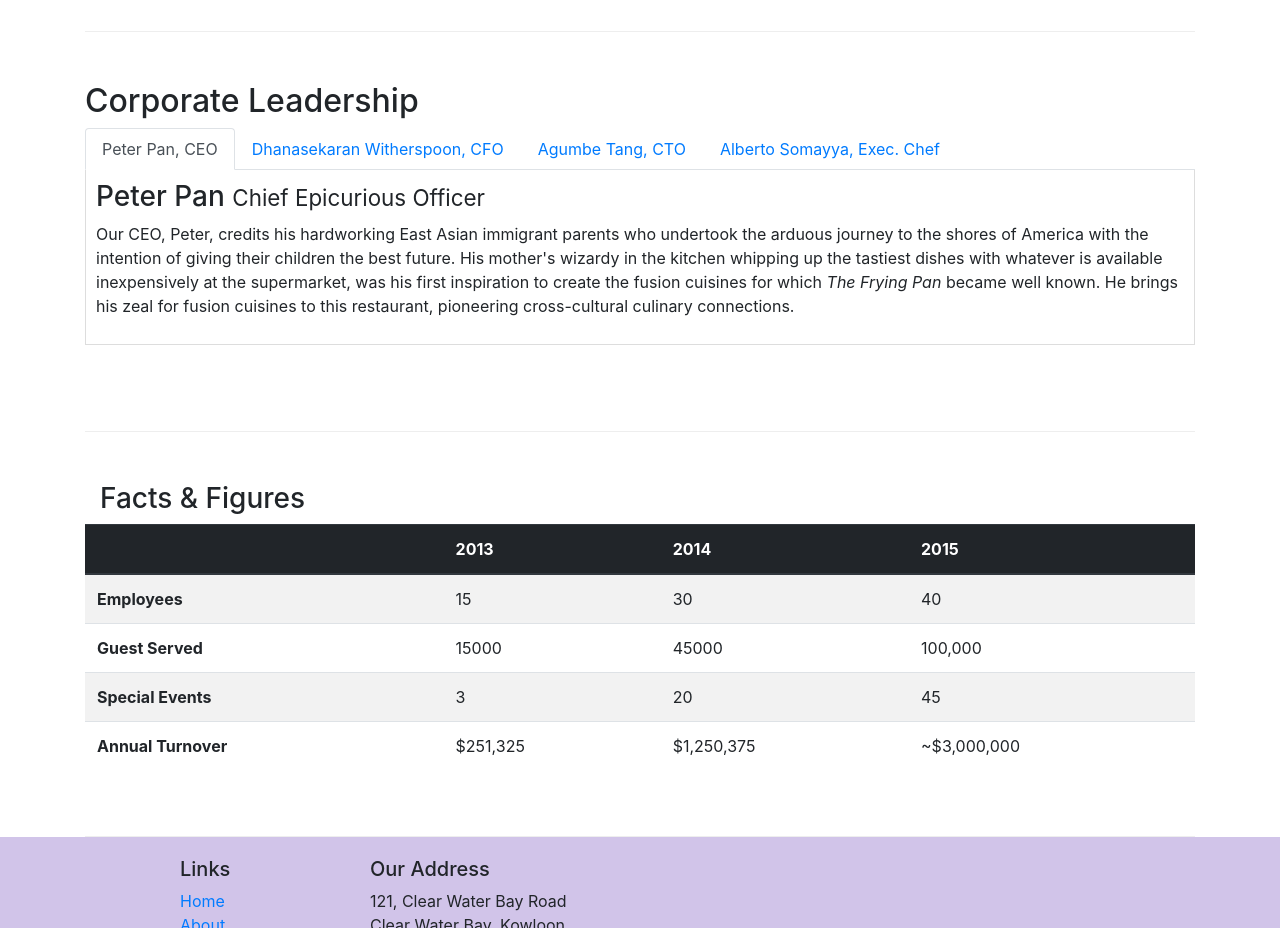
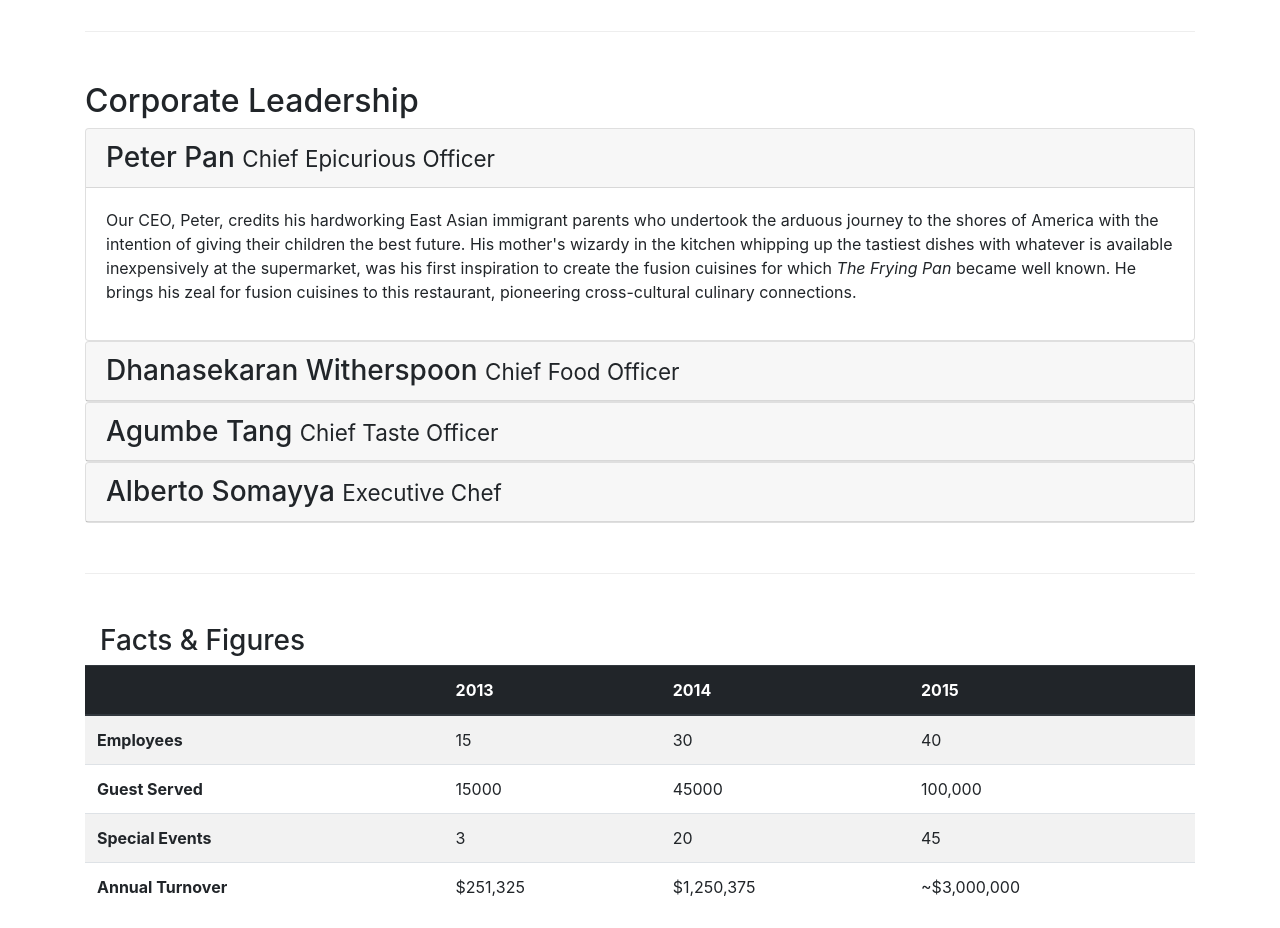
Before and after one commit to mohdazaan18/Bootstrap, a website: page aboutus.html in a window 1280 px wide. Shown: the part 940-1868 px from the top of the page. Drawn offline with nearby package versions, Linux system fonts and the light colour scheme.

Commit message:
accordion

```diff
--- a/aboutus.html
+++ b/aboutus.html
@@ -103,40 +103,55 @@
         <div class ="row-content">
             <div>
                 <h2>Corporate Leadership</h2>
-                <ul class="nav nav-tabs">
-                    <li class="nav-item">
-                        <a class="nav-link active" href="#peter" role="tab" data-toggle="tab">Peter Pan, CEO</a>
-                    </li>
-                    <li class="nav-item">
-                        <a class="nav-link" href="#dunny" role="tab" data-toggle="tab">Dhanasekaran Witherspoon, CFO</a>
-                    </li>
-                    <li class="nav-item">
-                        <a class="nav-link" href="#agumbe" role="tab" data-toggle="tab">Agumbe Tang, CTO</a>
-                    </li>
-                    <li class="nav-item">
-                        <a class="nav-link" href="#alberto" role="tab" data-toggle="tab">Alberto Somayya, Exec. Chef</a>
-                    </li>
-                </ul>
-                <div class="tab-content">
-                <div role="tabpanel" class="tab-pane fade show active" id="peter">
-                <h3>Peter Pan <small>Chief Epicurious Officer</small></h3>
+                <div id ="accordion">
+                <div class="card">
+                    <div class="card-header" role="tab" id="peterhead">
+                        <h3 class="mb-0"> <a data-toggle="collapse" data-target="#peter"> Peter Pan <small>Chief Epicurious Officer</small></a></h3>
+                    </div>
+                    <div class="collapse show" id="peter" data-parent="#accordion">
+                <div class="card-body">
+
                 <p class="d-none d-sm-block">Our CEO, Peter, credits his hardworking East Asian immigrant parents who undertook the arduous journey to the shores of America with the intention of giving their children the best future. His mother's wizardy in the kitchen whipping up the tastiest dishes with whatever is available inexpensively at the supermarket, was his first inspiration to create the fusion cuisines for which <em>The Frying Pan</em> became well known. He brings his zeal for fusion cuisines to this restaurant, pioneering cross-cultural culinary connections.</p>
                </div>
-               <div role="tabpanel" class="tab-pane fade" id="dunny">
-                <h3>Dhanasekaran Witherspoon <small>Chief Food Officer</small></h3>
+            </div>
+            </div>
+            <div class="card">
+            <div class="card-header" id="dunnyhead" role="tab">
+                <h3 class="mb-0"><a class="collapsed" data-toggle="collapse" data-target="#dunny">Dhanasekaran Witherspoon <small>Chief Food Officer</small></a></h3>
+            </div>
+            <div class="collapse" id="dunny" data-parent="#accordion">
+               <div class="card-body">
                 <p class="d-none d-sm-block">Our CFO, Danny, as he is affectionately referred to by his colleagues, comes from a long established family tradition in farming and produce. His experiences growing up on a farm in the Australian outback gave him great appreciation for varieties of food sources. As he puts it in his own words, <em>Everything that runs, wins, and everything that stays, pays!</em></p>
             </div>
-            <div role="tabpanel" class="tab-pane fade" id="agumbe">
-                <h3>Agumbe Tang <small>Chief Taste Officer</small></h3>
-                <p class="d-none d-sm-block">Blessed with the most discerning gustatory sense, Agumbe, our CTO, personally ensures that every dish that we serve meets his exacting tastes. Our chefs dread the tongue lashing that ensues if their dish does not meet his exacting standards. He lives by his motto, <em>You click only if you survive my lick.</em></p>
+        </div>
+    </div>
+    <div class="card">
+        <div class="card-header" id="agumbehead" role="tab">
+            <h3 class="mb-0"><a class="collapsed" data-toggle="collapse" data-target="#agumbe">Agumbe Tang <small>Chief Taste Officer</small></a></h3>
+        </div>
+        <div class="collapse" id="agumbe" data-parent="#accordion">
+            <div class="card-body">
+            <p class="d-none d-sm-block">Blessed with the most discerning gustatory sense, Agumbe, our CTO, personally ensures that every dish that we serve meets his exacting tastes. Our chefs dread the tongue lashing that ensues if their dish does not meet his exacting standards. He lives by his motto, <em>You click only if you survive my lick.</em></p>
+        </div>
+        </div>
+    </div>
+    <div class="card">
+        <div class="card-header" id="albertohead" role="tab">
+            <h3 class="mb-0"><a class="collapsed" data-toggle="collapse" data-target="#alberto">Alberto Somayya <small>Executive Chef</small></a></h3>
+        </div>
+
+    <div class="collapse" id="alberto" data-parent="#accordion">
+        <div class="card-body">
+        <p class="d-none d-sm-block">Award winning three-star Michelin chef with wide International experience having worked closely with whos-who in the culinary world, he specializes in creating mouthwatering Indo-Italian fusion experiences. He says, <em>Put together the cuisines from the two craziest cultures, and you get a winning hit! Amma Mia!</em></p>
+    </div>
+</div>
+
+    </div>
+
             </div>
-            <div role="tabpanel" class="tab-pane fade" id="alberto">
-                <h3>Alberto Somayya <small>Executive Chef</small></h3>
-                <p class="d-none d-sm-block">Award winning three-star Michelin chef with wide International experience having worked closely with whos-who in the culinary world, he specializes in creating mouthwatering Indo-Italian fusion experiences. He says, <em>Put together the cuisines from the two craziest cultures, and you get a winning hit! Amma Mia!</em></p>
+        </div>
             </div>
-            </div>
-            </div>
-       </div>
+
     <div class="row row-content">
         <div class="col-12 col-sm-9">
             <h3>Facts &amp; Figures</h3>
```
